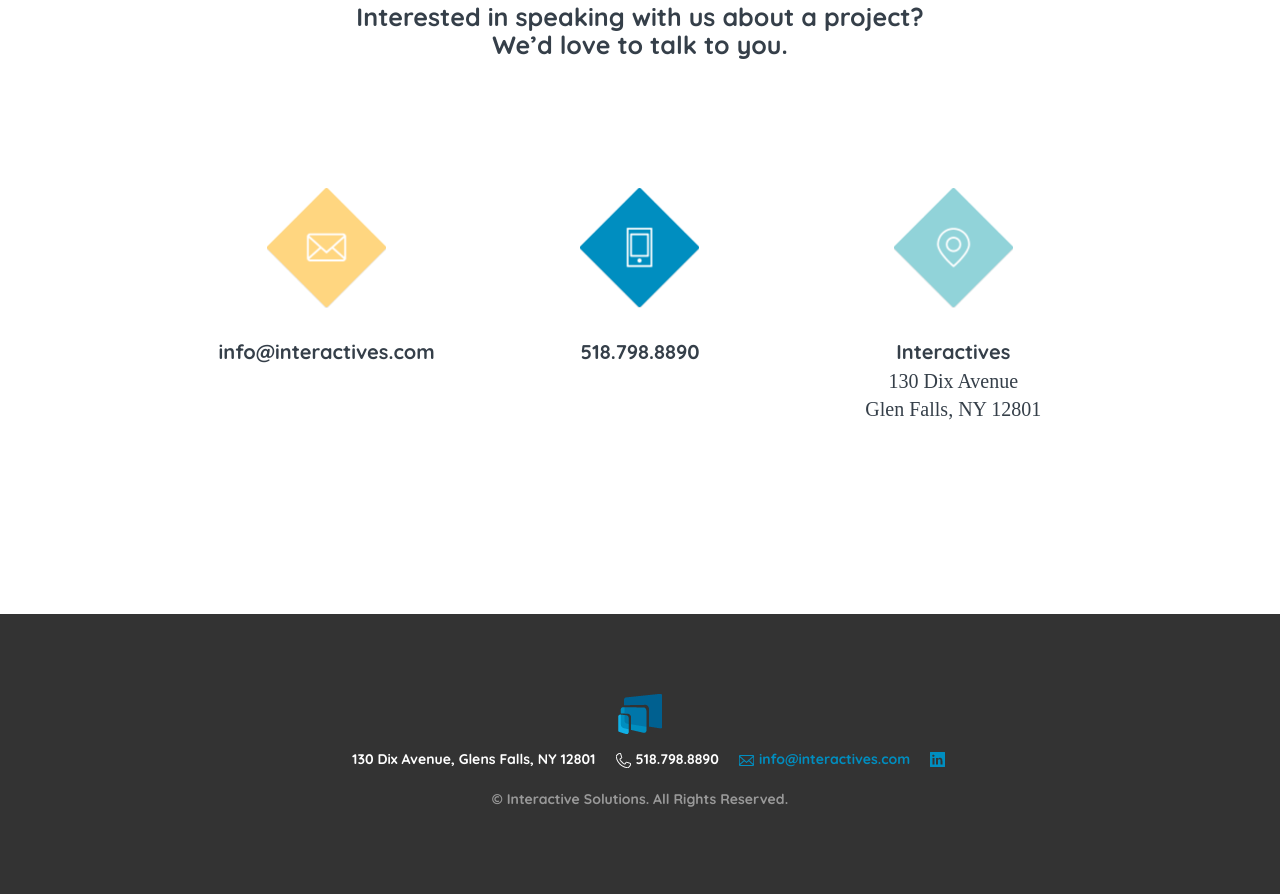
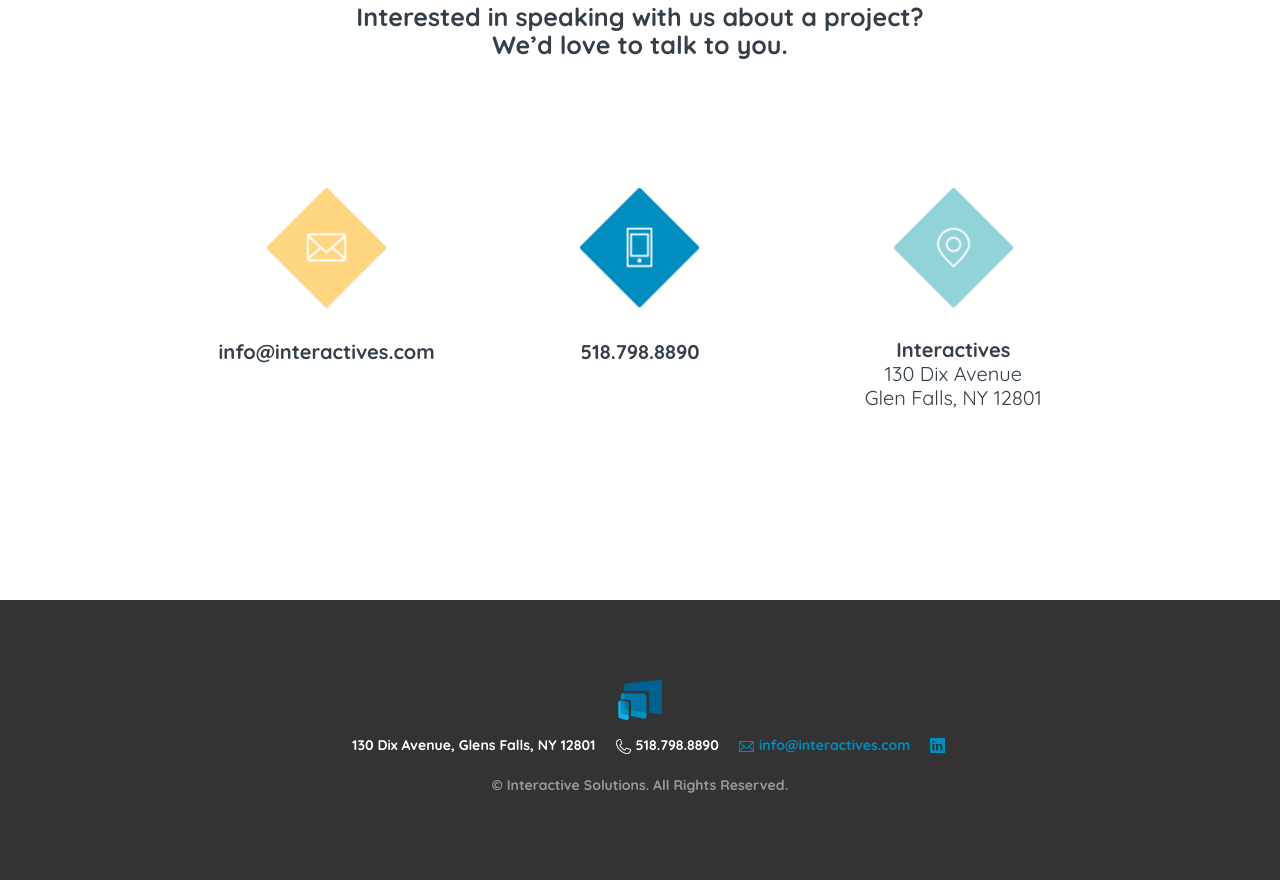
Before and after one commit to Jehnean/Interactives, a website: page www/contact-us.html in a window 1280 px wide. Shown: the part 737-1631 px from the top of the page. Drawn offline with nearby package versions, Linux system fonts and the light colour scheme.

Commit message:
fixed contact section address

```diff
--- a/www/css/style.css
+++ b/www/css/style.css
@@ -846,10 +846,11 @@ footer .copyright {
 
 .contact-page .known-for-section .address-block span {
     display: block;
-    font-family: Myriad Pro;
+    font-family: 'Quicksand', sans-serif;
     font-size: 20px;
     color: #353F49;
     text-align: center;
+    line-height: 24px;
 }
 
 .contact-page .known-for-section .address-block span strong {
```
